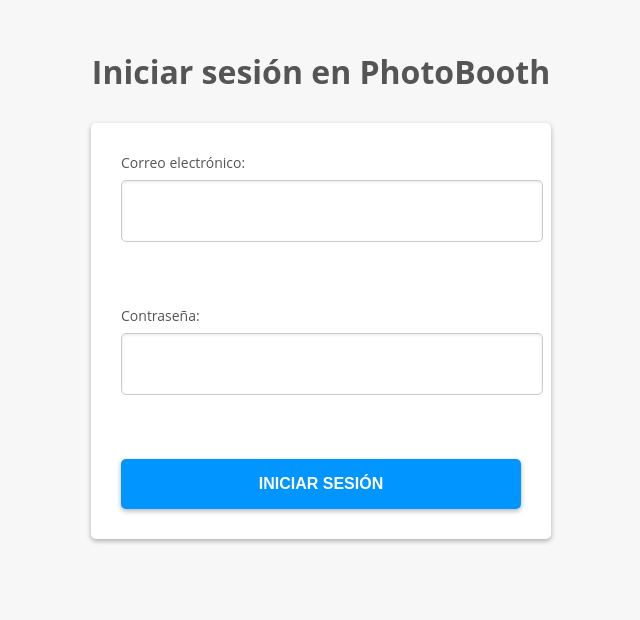
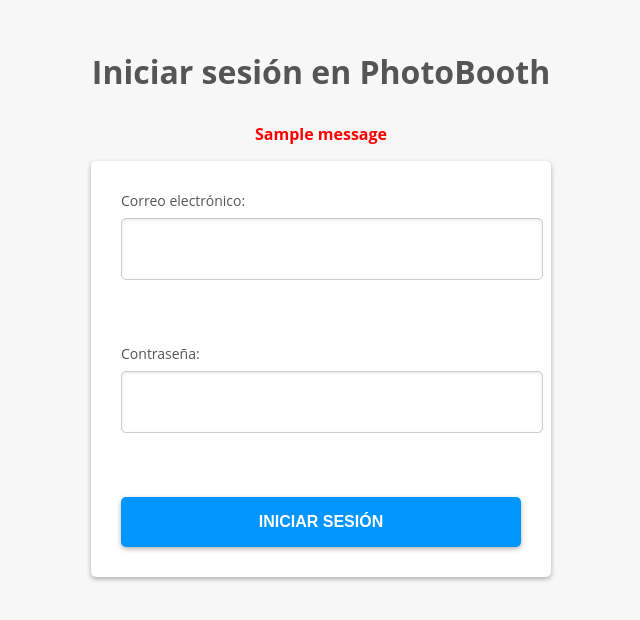
Before and after one commit to Fernito5982/Photobooth, a Django app: page /signin in a window 1280 px wide. Shown: the top 620 px of the page, without its empty margins (319-959 px from the left). Run offline with Django 4.2, Linux system fonts and the light colour scheme; tables that the repository leaves empty hold one stand-in row (values such as "Sample post"); one stand-in notice (Sample message) is shown.

Commit message:
Codificacion signin

```diff
--- a/core/views.py
+++ b/core/views.py
@@ -49,4 +49,19 @@
         return render(request,'signup.html')
 
 def signin(request):
-    return render(request,'signin.html')
+
+    if request.method == 'POST':
+       username = request.POST['username']
+       password = request.POST['password']
+       user = auth.authenticate(username = username, password = password)
+
+
+
+       if user is not None:
+            auth.login(request,user)
+            return redirect('/')
+       else:
+            messages.info(request,'Usuario no encontrado')
+            return redirect('signin')
+    else:
+        return render(request,'signin.html')
--- a/static/css/signin.css
+++ b/static/css/signin.css
@@ -26,7 +26,7 @@
     color: #555;
   }
 
-  input[type="email"],
+  input[type="text"],
   input[type="password"] {
     display: block;
     width: 100%;
@@ -58,3 +58,9 @@
   input[type="submit"]:hover {
     background-color: #0072d6;
   }
+
+  p{
+    text-align: center;
+    color: red;
+    font-weight: bold;
+  }
--- a/templates/signin.html
+++ b/templates/signin.html
@@ -9,9 +9,13 @@
   </head>
   <body>
     <h1>Iniciar sesión en PhotoBooth</h1>
-    <form>
+    {% for message in messages %}
+    <p>{{message}}</p>
+    {%endfor%}
+    <form action="" method="POST">
+      {% csrf_token%}
       <label for="email">Correo electrónico:</label>
-      <input type="email" id="email" name="email" required><br><br>
+      <input type="text" id="username" name="username" required><br><br>
       <label for="password">Contraseña:</label>
       <input type="password" id="password" name="password" required><br><br>
       <input type="submit" value="Iniciar sesión">
```
